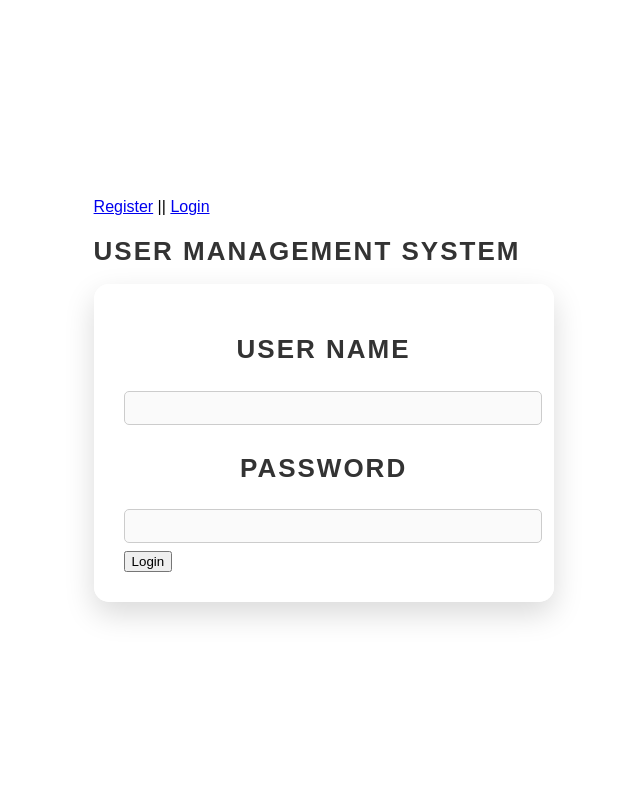
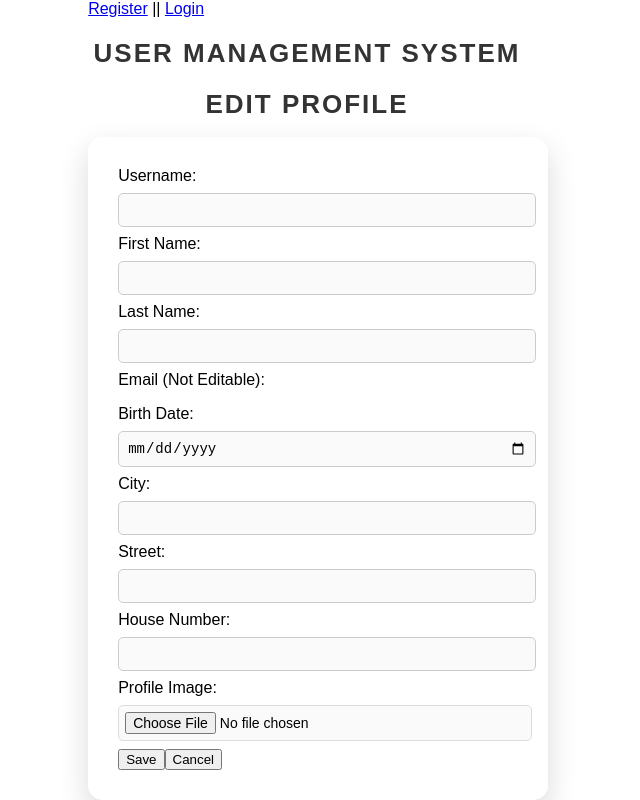
Before and after one commit to MauWiss/Cookify, a React (Vite) app in the folder assignment_3/: page /EditProfile in a window 1280 px wide. Before the commit this address led to /Login. Shown: the whole page, without its empty margins (333-973 px from the left). Built offline with nearby package versions, Linux system fonts and the light colour scheme.

Commit message:
can now edit (password missing)

```diff
--- a/assignment_3/src/App.css
+++ b/assignment_3/src/App.css
@@ -251,3 +251,17 @@ input[type="file"] {
       gap: 10px; /* Add space between buttons */
     }
   }
+
+  .userInfo input {
+    width: 100%;
+    padding: 8px;
+    margin: 5px 0;
+    border: 1px solid #ccc;
+    border-radius: 5px;
+    font-size: 14px;
+  }
+
+  .userInfo input:focus {
+    border-color: #4caf50;
+    outline: none;
+  }
--- a/assignment_3/src/App.jsx
+++ b/assignment_3/src/App.jsx
@@ -4,6 +4,7 @@ import "./App.css";
 import Register from "./components/Register";
 import Login from "./components/Login";
 import Profile from "./components/Profile";
+import EditProfile from "./components/EditProfile";
 
 function App() {
   const [users, setUsers] = useState([]);
@@ -44,6 +45,7 @@ function App() {
         <Route path="/Register" element={<Register onRegister={handleRegister} />} />
         <Route path="/Login" element={<Login />} />
         <Route path="/Profile" element={<Profile logOutUser={logOutUser} />} />
+        <Route path="/EditProfile" element={<EditProfile />} />
         <Route path="*" element={<Navigate to="/Login" />} /> {/* Default to Login */}
       </Routes>
       <div className="overlay"></div>
--- /dev/null
+++ b/assignment_3/src/components/EditProfile.jsx
@@ -0,0 +1,147 @@
+import React, { useState, useEffect } from "react";
+import { useNavigate } from "react-router-dom";
+
+export default function EditProfile() {
+  const [form, setForm] = useState({});
+  const navigate = useNavigate();
+
+  useEffect(() => {
+    const loggedInUser = sessionStorage.getItem("loggedInUser");
+    if (loggedInUser) {
+      setForm(JSON.parse(loggedInUser)); // Pre-fill form with user data
+    }
+  }, []);
+
+  const handleChange = (e) => {
+    const { name, value } = e.target;
+    setForm((prevForm) => ({ ...prevForm, [name]: value }));
+  };
+
+  const handleImageChange = (e) => {
+    const file = e.target.files[0];
+    if (file && file.type.startsWith("image/")) {
+      const reader = new FileReader();
+      reader.onload = (event) => {
+        setForm((prevForm) => ({
+          ...prevForm,
+          image: event.target.result, // Store Base64 image string
+        }));
+      };
+      reader.readAsDataURL(file);
+    } else {
+      alert("Please upload a valid image file.");
+    }
+  };
+
+  const handleSave = () => {
+    // Retrieve all users from localStorage
+    const users = JSON.parse(localStorage.getItem("users")) || [];
+
+    // Update the specific user's data
+    const updatedUsers = users.map((user) =>
+      user.email === form.email ? form : user
+    );
+
+    // Save updated users back to localStorage
+    localStorage.setItem("users", JSON.stringify(updatedUsers));
+
+    // Update sessionStorage for the currently logged-in user
+    sessionStorage.setItem("loggedInUser", JSON.stringify(form));
+
+    // Redirect back to the Profile page
+    navigate("/Profile");
+  };
+
+
+  return (
+    <div className="editProfileBlock">
+      <h1>Edit Profile</h1>
+      <form>
+        <div>
+          <label>Username:</label>
+          <input
+            type="text"
+            name="username"
+            value={form.username || ""}
+            onChange={handleChange}
+          />
+        </div>
+        <div>
+          <label>First Name:</label>
+          <input
+            type="text"
+            name="firstName"
+            value={form.firstName || ""}
+            onChange={handleChange}
+          />
+        </div>
+        <div>
+          <label>Last Name:</label>
+          <input
+            type="text"
+            name="lastName"
+            value={form.lastName || ""}
+            onChange={handleChange}
+          />
+        </div>
+        <div>
+          <label>Email (Not Editable):</label>
+          <p>{form.email}</p>
+        </div>
+        <div>
+          <label>Birth Date:</label>
+          <input
+            type="date"
+            name="birthDate"
+            value={form.birthDate || ""}
+            onChange={handleChange}
+          />
+        </div>
+        <div>
+          <label>City:</label>
+          <input
+            type="text"
+            name="city"
+            value={form.city || ""}
+            onChange={handleChange}
+          />
+        </div>
+        <div>
+          <label>Street:</label>
+          <input
+            type="text"
+            name="street"
+            value={form.street || ""}
+            onChange={handleChange}
+          />
+        </div>
+        <div>
+          <label>House Number:</label>
+          <input
+            type="number"
+            name="number"
+            value={form.number || ""}
+            onChange={handleChange}
+          />
+        </div>
+        <div>
+          <label>Profile Image:</label>
+          <input type="file" accept="image/*" onChange={handleImageChange} />
+          {form.image && (
+            <img
+              src={form.image}
+              alt="User Preview"
+              style={{ maxWidth: "100px", marginTop: "10px" }}
+            />
+          )}
+        </div>
+        <button type="button" onClick={handleSave}>
+          Save
+        </button>
+        <button type="button" onClick={() => navigate("/Profile")}>
+          Cancel
+        </button>
+      </form>
+    </div>
+  );
+}
--- a/assignment_3/src/components/Profile.jsx
+++ b/assignment_3/src/components/Profile.jsx
@@ -4,9 +4,11 @@ import {
   MdLocationOn,
   MdDateRange,
 } from "react-icons/md";
+import { useNavigate } from "react-router-dom";
 
 export default function Profile({ logOutUser }) {
   const [userData, setUserData] = useState(null);
+  const navigate = useNavigate();
 
   useEffect(() => {
     // Retrieve the logged-in user's data from sessionStorage
@@ -58,7 +60,7 @@ export default function Profile({ logOutUser }) {
         >
           Log Out
         </button>
-        <button>Edit</button>
+        <button onClick={() => navigate("/EditProfile")}>Edit</button>
         <button
           onClick={() => window.open("https://www.falafelgame.com/", "_blank")}
         >
```
Also changed, not shown: assignment_3/src/components/EditDetails.jsx (deleted).
